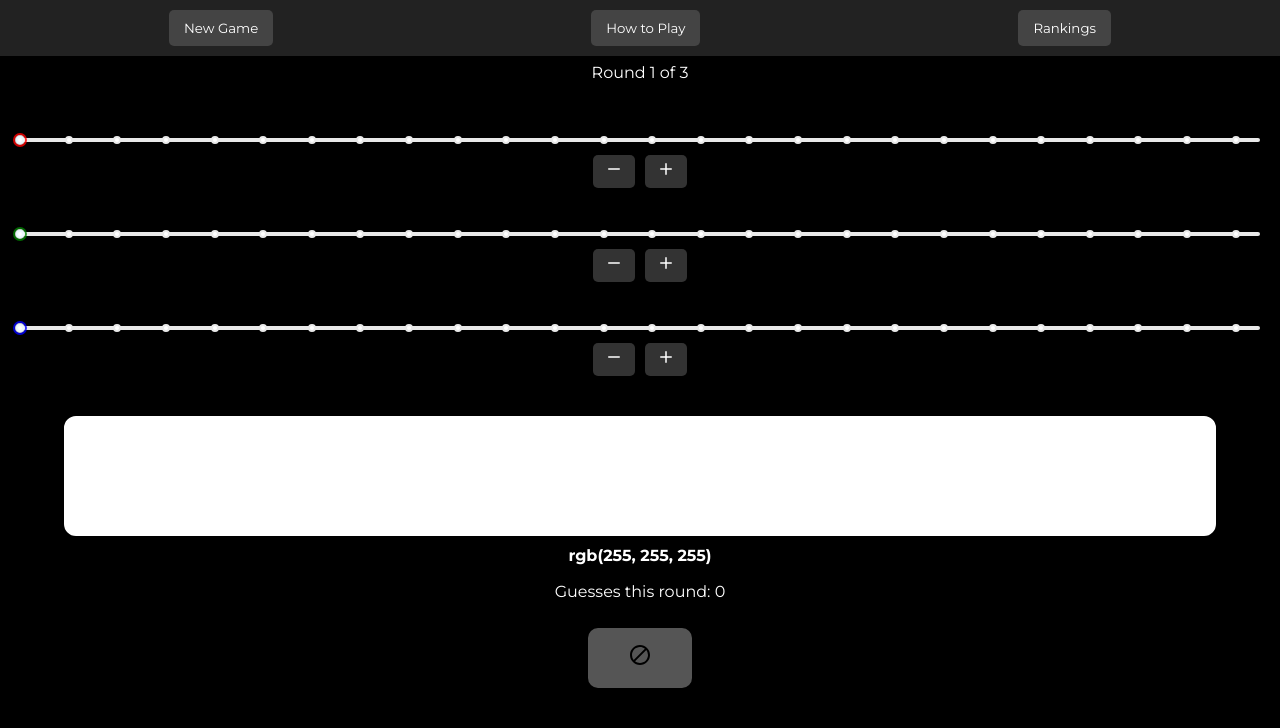
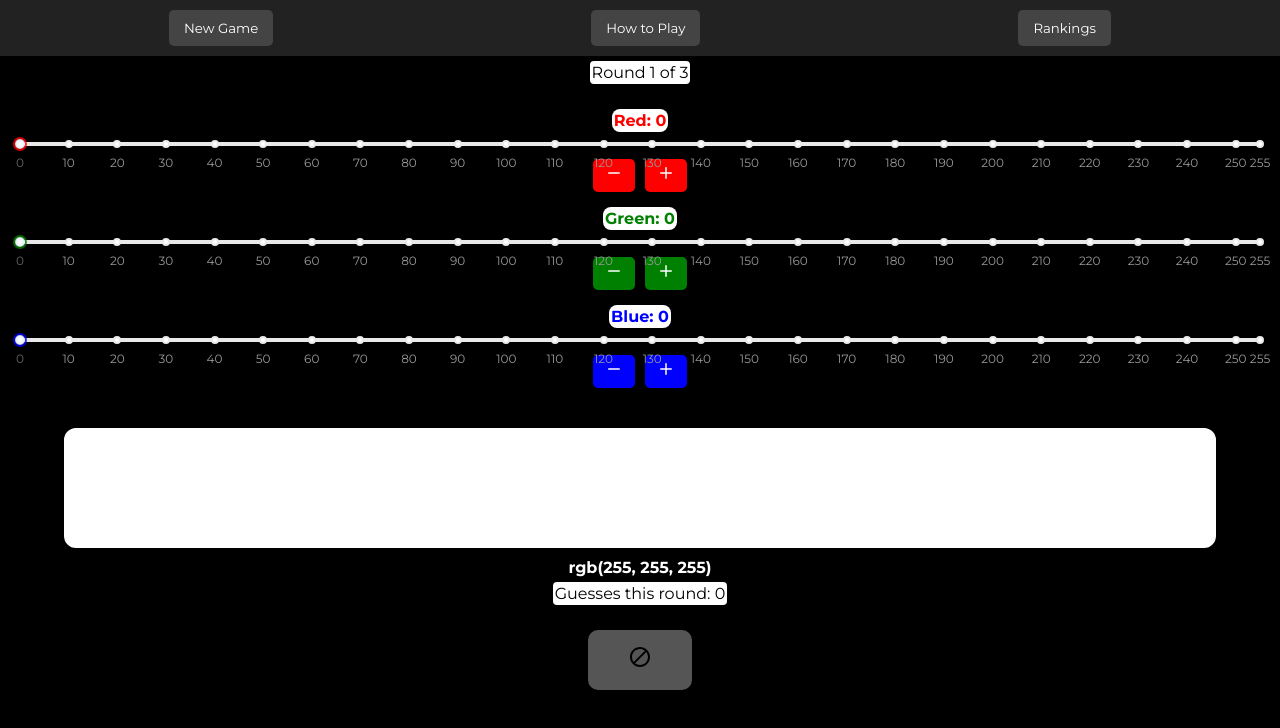
Before and after one commit to t0rbenC0rtes/RGBv3, a React (Vite) app: page / in a window 1280 px wide. Shown: the top 728 px of the page. Built offline with nearby package versions, Linux system fonts and the light colour scheme.

Commit message:
stable local version

```diff
--- a/main.css
+++ b/main.css
@@ -34,6 +34,9 @@
   font-size: 16px;
   font-weight: bold;
   margin-bottom: 5px;
+  background-color: white;
+  border-radius: 8px;
+  padding: 2px;
 }
 .slider-group .slider input[type=range] {
   width: 100%;
@@ -60,6 +63,11 @@
 }
 .slider-group .slider .slider-buttons button:active {
   background: #777;
+}
+@media (max-width: 768px) {
+  .slider-group .rc-slider-mark {
+    display: none !important;
+  }
 }
 
 .guess-zone {
@@ -192,6 +200,10 @@
   width: 80%;
   max-width: 400px;
 }
+.modal-content h2 {
+  font-weight: 400;
+  margin-bottom: 1rem;
+}
 .modal-content li {
   list-style: none;
 }
@@ -222,8 +234,8 @@
 }
 .app-container .round-info {
   align-self: center;
-  background-color: black;
-  color: white;
+  background-color: white;
+  color: black;
   padding: 2px;
   margin: 5px;
   border-radius: 4px;
--- a/src/components/GuessZone.jsx
+++ b/src/components/GuessZone.jsx
@@ -11,11 +11,6 @@ const GuessZone = ({ guessedColor, lockedSliders = { r: false, g: false, b: fals
         }}
       ></div>
       <p>rgb({guessedColor?.r || 0}, {guessedColor?.g || 0}, {guessedColor?.b || 0})</p>
-      <p>
-        {lockedSliders?.r ? "R is correct! 🎉" : ""}
-        {lockedSliders?.g ? " G is correct! 🎉" : ""}
-        {lockedSliders?.b ? " B is correct! 🎉" : ""}
-      </p>
     </div>
   );
 };
--- a/src/components/HowToModal.jsx
+++ b/src/components/HowToModal.jsx
@@ -8,15 +8,21 @@ const HowToModal = ({ isOpen, onClose }) => {
       <div className="modal-content" onClick={(e) => e.stopPropagation()}>
         <h2>How to Play</h2>
         <p>
-          🎨 Your goal is to match the background color by adjusting the RGB sliders. 🎨
+          🎨 Your goal is to match the background color by adjusting the RGB
+          sliders. 🎨
         </p>
         <p>🔹 Move the sliders to set Red, Green, and Blue values. 🔹</p>
         <p>🔒 If a color component is correct, it locks. 🔒</p>
         <p>🏆 Match all three to win the round! 🏆</p>
         <p>🏁 Each game consists of 3 rounds. 🏁</p>
-        <p>⛔ Each wrong guess counts for a point. Lowest score wins. 👇</p>
+        <p>⛔ Each wrong guess counts for a point. ⛔</p>
+        <p>👇 Lowest score wins. 👇</p>
+        <p>🤓 wtf is <a href="https://en.wikipedia.org/wiki/RGB_color_model">rgb</a>? 🤓</p>
+        <p>🤡 Click new game to start 🤡</p>
+        <p>Click ❓ to guess.</p>
         <button onClick={onClose}>Close</button>
       </div>
+
     </div>
   );
 };
--- a/src/components/RankingsModal.jsx
+++ b/src/components/RankingsModal.jsx
@@ -21,7 +21,7 @@ const RankingsModal = ({ isOpen, onClose }) => {
         <ul>
           {scores.map((entry, index) => (
             <li key={entry._id}>
-              {index + 1}. {entry.name} - {entry.score} points
+              {index + 1}. {entry.name} - {entry.score} pts
             </li>
           ))}
         </ul>
--- a/src/components/SliderGroup.jsx
+++ b/src/components/SliderGroup.jsx
@@ -31,24 +31,38 @@ const SliderGroup = ({ onColorChange, guessedColor, lockedSliders }) => {
     handleChange(color, newValue);
   };
 
+  const marks = {};
+  for (let i = 0; i <= 250; i += 10) {
+    marks[i] = `${i}`; // Converts numbers into string labels
+  }
+  marks[255] = "255";
+
+  const colors = {
+    r: { name: "Red", color: "red" },
+    g: { name: "Green", color: "green" },
+    b: { name: "Blue", color: "blue" },
+  };
+
   return (
     <div className="slider-group">
-      {["r", "g", "b"].map((color) => (
+      {Object.keys(colors).map((color) => (
         <div className="slider" key={color}>
-          <label>
-            {color.toUpperCase()}: {guessedColor[color]}{" "}
+          <label style={{ color: colors[color].color }}>
+            {" "}
+            {/* ✅ Label matches color */}
+            {colors[color].name}: {guessedColor[color]}{" "}
             {lockedSliders[color] ? "✔" : ""}
           </label>
           <Slider
             min={0}
             max={255}
             step={10}
+            marks={marks}
             value={guessedColor[color]}
             onChange={(value) => handleChange(color, value)}
-            styles={{
-              track: { backgroundColor: colorMap[color] }, // Map r/g/b to red/green/blue
-              handle: { borderColor: colorMap[color] },
-            }}
+            railStyle={{ backgroundColor: `${colors[color].color}40` }} // ✅ Lightened color track
+            handleStyle={{ borderColor: colors[color].color }} // ✅ Handle matches color
+            trackStyle={{ backgroundColor: colors[color].color }} // ✅ Track matches color
             dots={true}
             disabled={lockedSliders[color]}
           />
@@ -56,12 +70,14 @@ const SliderGroup = ({ onColorChange, guessedColor, lockedSliders }) => {
             <button
               disabled={lockedSliders[color]}
               onClick={() => adjustValue(color, "decrease")}
+              style={{ backgroundColor: colors[color].color, color: "white" }} // ✅ Button color
             >
               <CgMathMinus />
             </button>
             <button
               disabled={lockedSliders[color]}
               onClick={() => adjustValue(color, "increase")}
+              style={{ backgroundColor: colors[color].color, color: "white" }} // ✅ Button color
             >
               <CgMathPlus />
             </button>
--- a/src/main.scss
+++ b/src/main.scss
@@ -22,8 +22,8 @@
   transition: background-color 0.5s linear;
   .round-info {
     align-self: center;
-    background-color: black;
-    color: white;
+    background-color: white;
+    color: black;
     padding: 2px;
     margin: 5px;
     border-radius: 4px;
--- a/src/styles/_howToModal.scss
+++ b/src/styles/_howToModal.scss
@@ -20,6 +20,10 @@
   text-align: center;
   width: 80%;
   max-width: 400px;
+  h2 {
+    font-weight: 400;
+    margin-bottom: 1rem;
+  }
   li {
     list-style: none;
   }
--- a/src/styles/_sliderGroup.scss
+++ b/src/styles/_sliderGroup.scss
@@ -14,6 +14,9 @@
       font-size: 16px;
       font-weight: bold;
       margin-bottom: 5px;
+      background-color: white;
+      border-radius: 8px;
+      padding: 2px;
     }
 
     input[type="range"] {
@@ -47,4 +50,9 @@
       }
     }
   }
+  @media (max-width: 768px) {
+    .rc-slider-mark {
+      display: none !important; // ✅ Hides marks on mobile
+    }
+  }
 }
```
Also changed, not shown: 1 other file (tests, documents, lock files or other folders).
